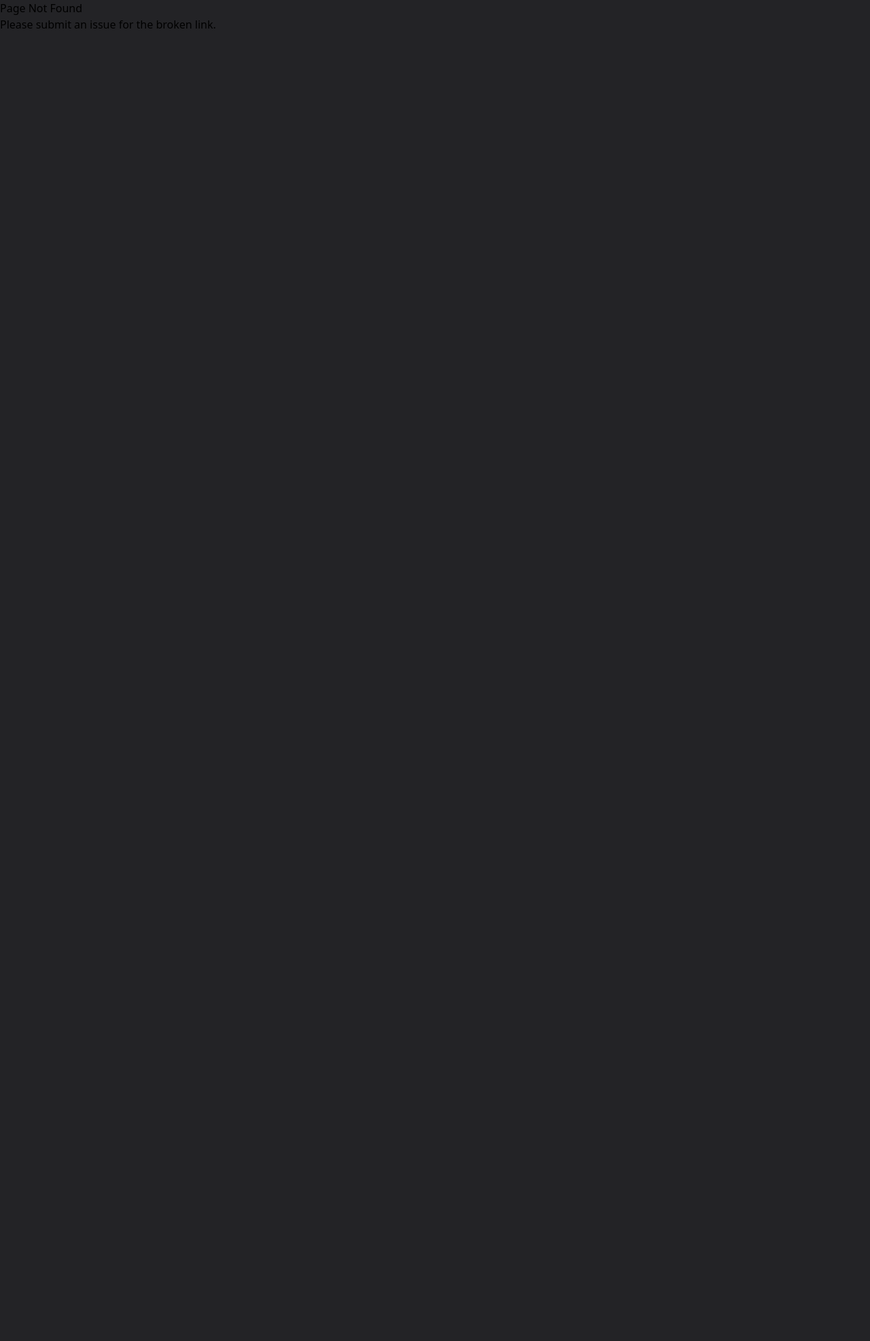
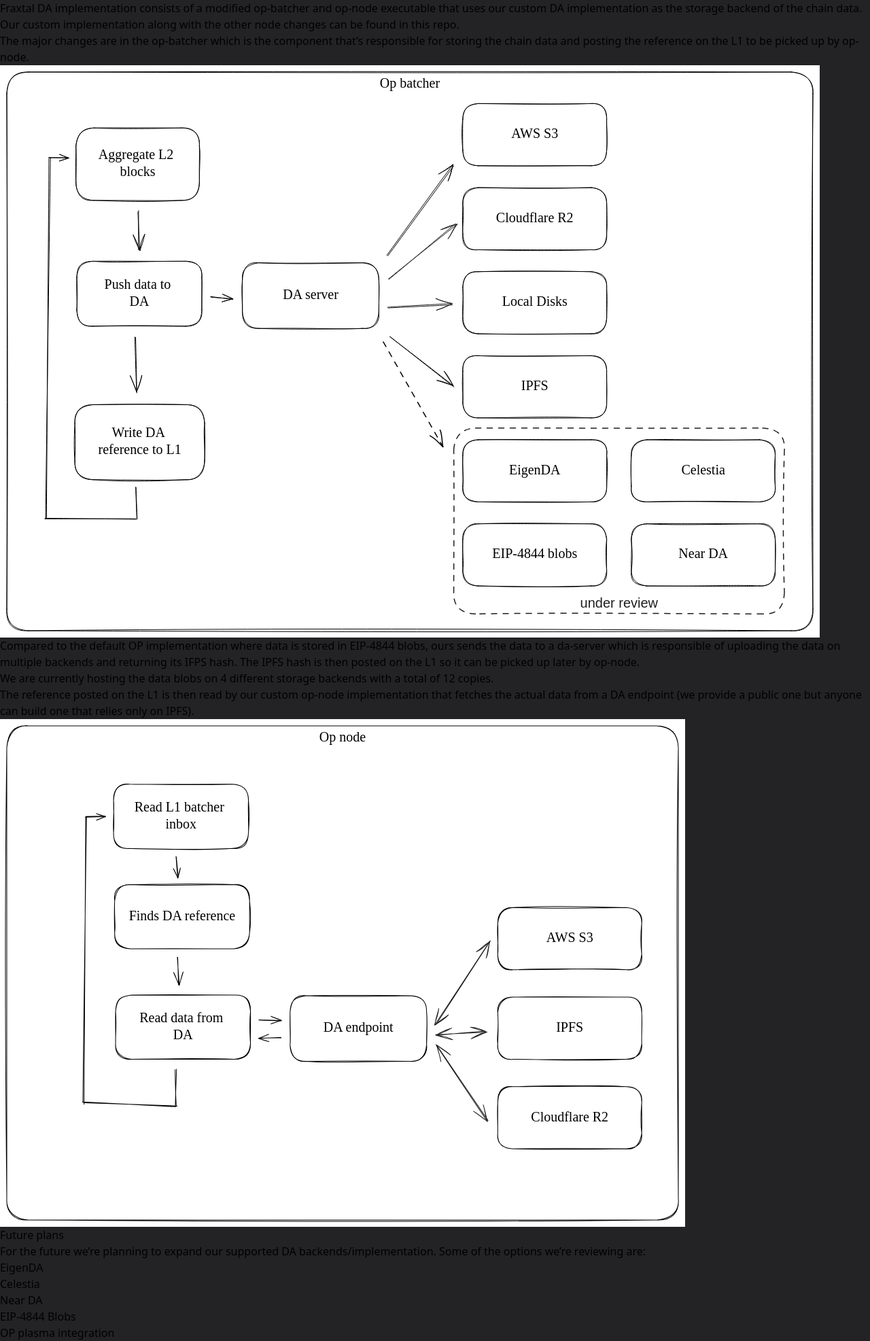
Before and after one commit to zersean/docs, a Next.js app: page /fraxtal/network/data-availability in a window 1280 px wide. Before the commit this address had no page. Shown: the whole page at 68% size. Before the commit the page ends 800 px from the top, so only its background shows below. Built offline with nearby package versions, Linux system fonts and the light colour scheme; a web font is replaced by a local one.

Commit message:
Add fraxtal DA page (#53)

```diff
--- a/pages/fraxtal/network/_meta.json
+++ b/pages/fraxtal/network/_meta.json
@@ -1,4 +1,5 @@
 {
   "network-information": "RPC endpoints",
-  "running-a-node": "Running a node"
+  "running-a-node": "Running a node",
+  "data-availability": "Data Availability"
 }
--- /dev/null
+++ b/pages/fraxtal/network/data-availability.mdx
@@ -0,0 +1,31 @@
+---
+title: Data Availability
+lang: en-US
+---
+
+Fraxtal DA implementation consists of a modified op-batcher and op-node executable that uses our custom DA implementation as the storage backend of the chain data.
+
+Our custom implementation along with the other node changes can be found in [this](https://github.com/FraxFinance/fraxtal/) repo.
+
+The major changes are in the op-batcher which is the component that’s responsible for storing the chain data and posting the reference on the L1 to be picked up by op-node.
+
+![Batcher](/images/fraxtal-da/batcher.svg)
+
+Compared to the default OP implementation where data is stored in EIP-4844 blobs, ours sends the data to a da-server which is responsible of uploading the data on multiple backends and returning its IFPS hash.
+The IPFS hash is then posted on the L1 so it can be picked up later by op-node.
+
+We are currently hosting the data blobs on 4 different storage backends with a total of 12 copies.
+
+The reference posted on the L1 is then read by our custom op-node implementation that fetches the actual data from a DA endpoint (we provide a public one but anyone can build one that relies only on IPFS).
+
+![Node](/images/fraxtal-da/node.svg)
+
+### Future plans
+
+For the future we’re planning to expand our supported DA backends/implementation. Some of the options we’re reviewing are:
+
+- EigenDA
+- Celestia
+- Near DA
+- EIP-4844 Blobs
+- OP plasma integration
```
Also changed, not shown: public/images/fraxtal-da/batcher.svg (added), public/images/fraxtal-da/node.svg (added).
